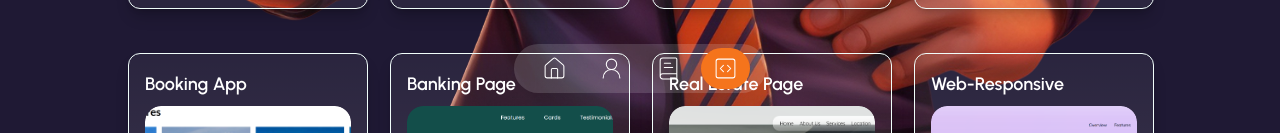
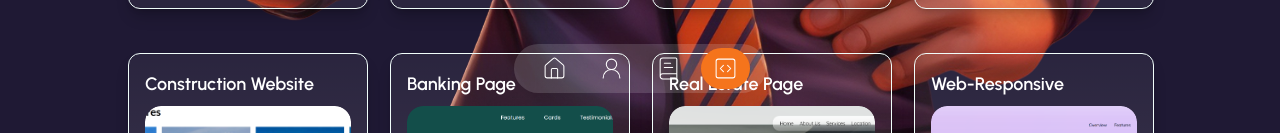
Before and after one commit to Steven0319/interactive-portfolio, a Next.js app: page /portfolio in a window 1280 px wide. Shown: the part 667-800 px from the top of the page. Built offline with nearby package versions, Linux system fonts and the light colour scheme.

Commit message:
fixing issue

```diff
--- a/src/app/data.tsx
+++ b/src/app/data.tsx
@@ -167,50 +167,57 @@ export const dataPortfolio = [
   },
 
   {
-    id: 3,
+    id: 4,
     title: "Weather App Interactive",
     image: "/image-4.jpg",
     urlGithub: "https://github.com/Steven0319/Weather-APP.git",
     urlDemo: "https://weatherapp-stevenapp.netlify.app/",
   },
   {
-    id: 4,
+    id: 5,
     title: "Store Platform",
     image: "/image-5.jpg",
     urlGithub: "https://github.com/Steven0319/My-first-store.git",
-    urlDemo: "https://storeapp-steven.netlify.app/",
-  },
-  {
-    id: 5,
-    title: "Booking App",
-    image: "/image-6.jpg",
-    urlGithub: "https://github.com/Steven0319/Booking-App.git",
-    urlDemo: "https://example.com/booking-app",
+    urlDemo: "https://stevenstore.netlify.app/",
   },
   {
     id: 6,
+    title: "Construction Website",
+    image: "/image-6.jpg",
+    urlGithub: "https://github.com/Steven0319/construction-website.git",
+    urlDemo: "https://construction-website-silk.vercel.app/",
+  },
+  {
+    id: 7,
     title: "Banking Page",
     image: "/image-7.jpg",
     urlGithub: "https://github.com/Steven0319/Landing-Page-Banking.git",
     urlDemo: "https://steven-bank.netlify.app/",
   },
   {
-    id: 7,
+    id: 8,
     title: "Real Estate Page",
     image: "/image-8.jpg",
     urlGithub: "https://github.com/Steven0319/Real-Estate-Page.git",
     urlDemo: "https://stevenrealestate.netlify.app/",
   },
   {
-    id: 8,
+    id: 9,
     title: "Web-Responsive",
     image: "/image-9.jpg",
     urlGithub: "https://github.com/Steven0319/Web-Responsive.git",
     urlDemo: "https://steventech.netlify.app/",
   },
+  {
+    id: 10,
+    title: "Dashboard",
+    image: "/image-10.jpg",
+    urlGithub: "https://github.com/Steven0319/Dashboard.git",
+    urlDemo: "https://dashboard-zeta-blue.vercel.app/",
+  },
 
   {
-    id: 9,
+    id: 11,
     title: "Store-Website",
     image: "/image-10.jpg",
     urlGithub: "https://github.com/Steven0319/Store-Website.git",
```
